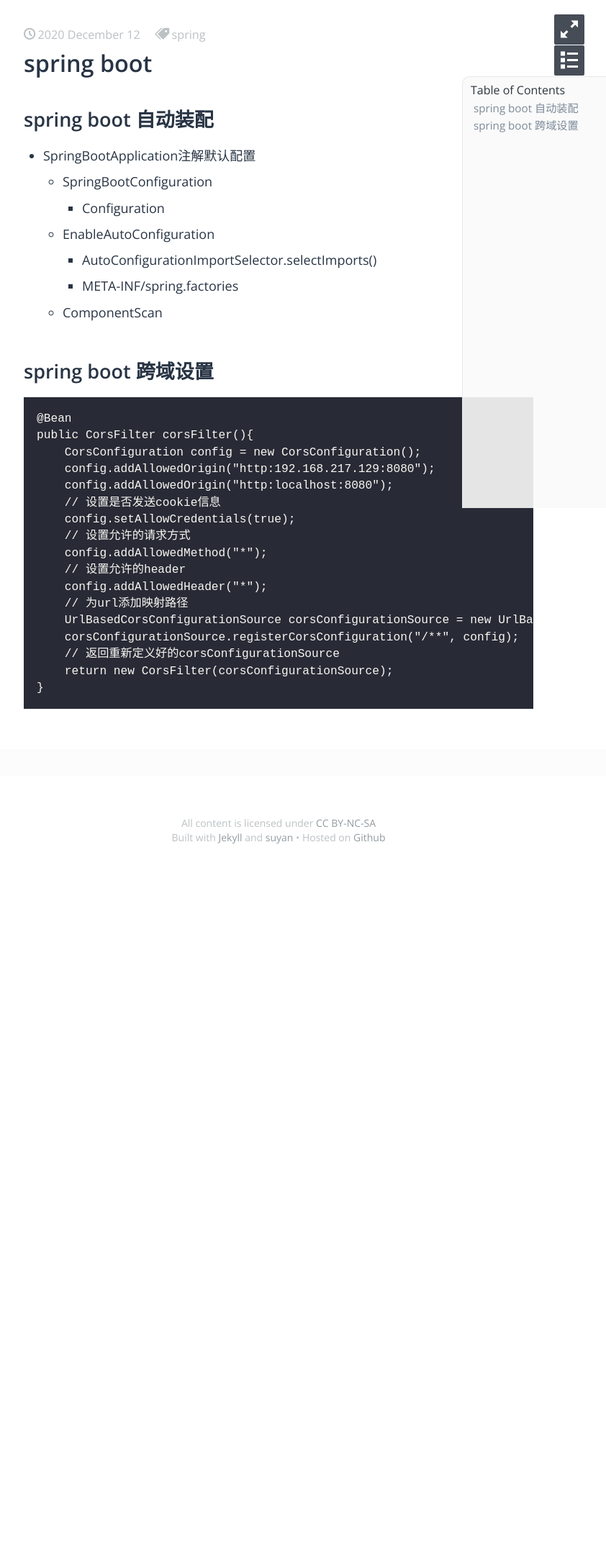
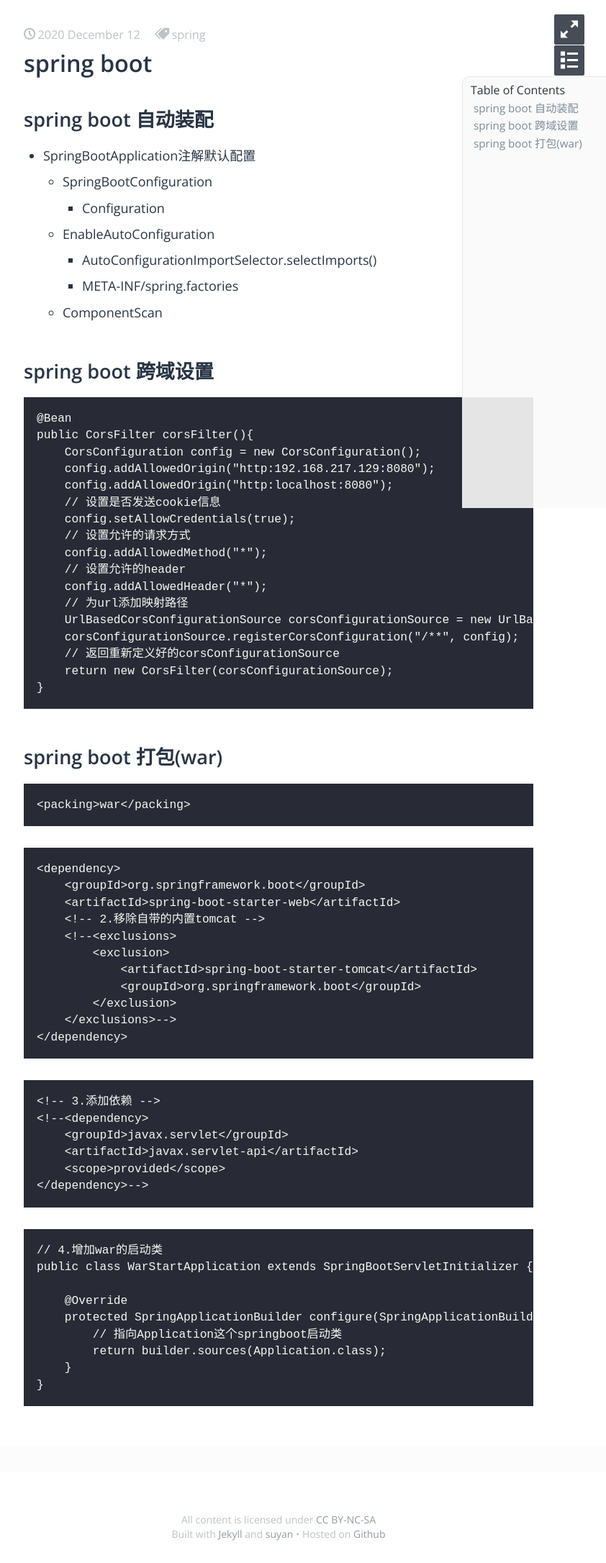
Before and after one commit to zlmlzz/zlmlzz.github.io, a Jekyll site: the page built from _posts/java/2020-12-12-springBoot.md, in a window 1280 px wide. Shown: the whole page at 72% size, without its empty margins (438-1280 px from the left). Built offline with Jekyll 4.4.1, drawn with Linux system fonts in a browser that asks for light colours; some web fonts are replaced.

Commit message:
mvc&&mybatis&&tomcat&&js

````diff
--- a/_posts/java/2020-12-12-springBoot.md
+++ b/_posts/java/2020-12-12-springBoot.md
@@ -34,3 +34,39 @@
     return new CorsFilter(corsConfigurationSource);
 }
 ```
+## spring boot 打包(war)
+```
+<packing>war</packing>
+```
+```
+<dependency>
+    <groupId>org.springframework.boot</groupId>
+    <artifactId>spring-boot-starter-web</artifactId>
+    <!-- 2.移除自带的内置tomcat -->
+    <!--<exclusions>
+        <exclusion>
+            <artifactId>spring-boot-starter-tomcat</artifactId>
+            <groupId>org.springframework.boot</groupId>
+        </exclusion>
+    </exclusions>-->
+</dependency>
+```
+```
+<!-- 3.添加依赖 -->
+<!--<dependency>
+    <groupId>javax.servlet</groupId>
+    <artifactId>javax.servlet-api</artifactId>
+    <scope>provided</scope>
+</dependency>-->
+```
+```
+// 4.增加war的启动类
+public class WarStartApplication extends SpringBootServletInitializer {
+
+    @Override
+    protected SpringApplicationBuilder configure(SpringApplicationBuilder builder) {
+        // 指向Application这个springboot启动类
+        return builder.sources(Application.class);
+    }
+}
+```
--- a/assets/js/main.js
+++ b/assets/js/main.js
@@ -35,9 +35,9 @@
       });
 
       if ($(this).prop("tagName") == 'H2') {
-        toc.append('<li class="post-toc-li post-toc-h2"><a href="#' + $(this).attr('id') + '" class="js-anchor-link">' + $(this).text() + '</a></li>');
+        toc.append('<li class="post-toc-li post-toc-h2"><a title="'+$(this).text()+' "href="#' + $(this).attr('id') + '" class="js-anchor-link">' + $(this).text() + '</a></li>');
       } else {
-        toc.append('<li class="post-toc-li post-toc-h3"><a href="#' + $(this).attr('id') + '" class="js-anchor-link">' + $(this).text() + '</a></li>');
+        toc.append('<li class="post-toc-li post-toc-h3"><a title="'+$(this).text()+'" href="#' + $(this).attr('id') + '" class="js-anchor-link">' + $(this).text() + '</a></li>');
       }
     });
 
````
Also changed, not shown: _posts/Web应用服务器/2020-03-28-nginx.md (+1 -1 lines), _posts/Web应用服务器/2020-12-23-tomcat.md (added, +8 -0 lines), _posts/java/2020-12-23-mybatis.md (added, +18 -0 lines), _posts/java/2020-12-23-springmvc.md (added, +17 -0 lines).
